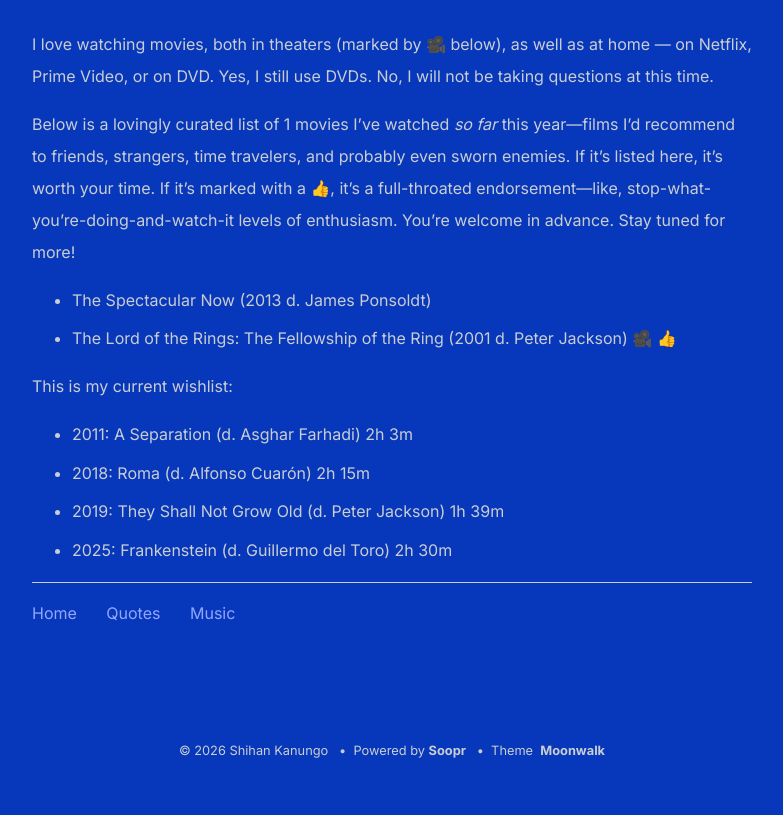
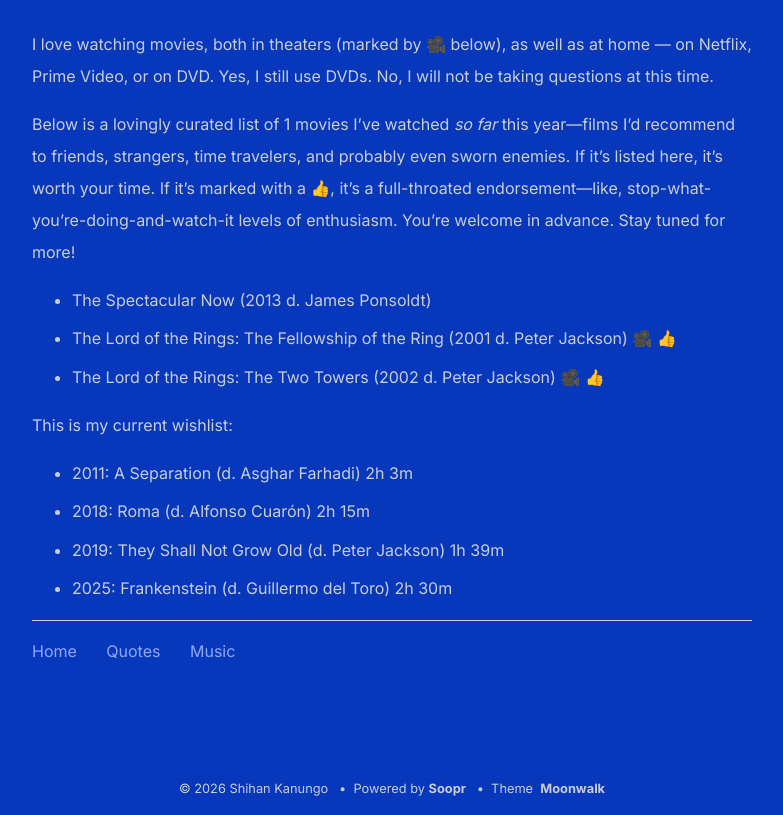
Before and after one commit to shihankanungo/shihankanungo.github.io, a Jekyll site: the page built from movies.md, in a window 1280 px wide. Shown: the part 996-1811 px from the top of the page, without its empty margins (248-1031 px from the left). Built offline with Jekyll 4.4.1, drawn with Linux system fonts in a browser that asks for light colours; before the commit the page ends 1772 px from its top, so only the background shows below that.

Commit message:
Update movies.md

```diff
--- a/movies.md
+++ b/movies.md
@@ -16,6 +16,7 @@ Below is a lovingly curated list of 1 movies I've watched *so far* this year&mda
 
 - The Spectacular Now (2013 d. James Ponsoldt)
 - The Lord of the Rings: The Fellowship of the Ring (2001 d. Peter Jackson) 🎥 👍
+- The Lord of the Rings: The Two Towers (2002 d. Peter Jackson) 🎥 👍
 
 This is my current wishlist:
 
```
